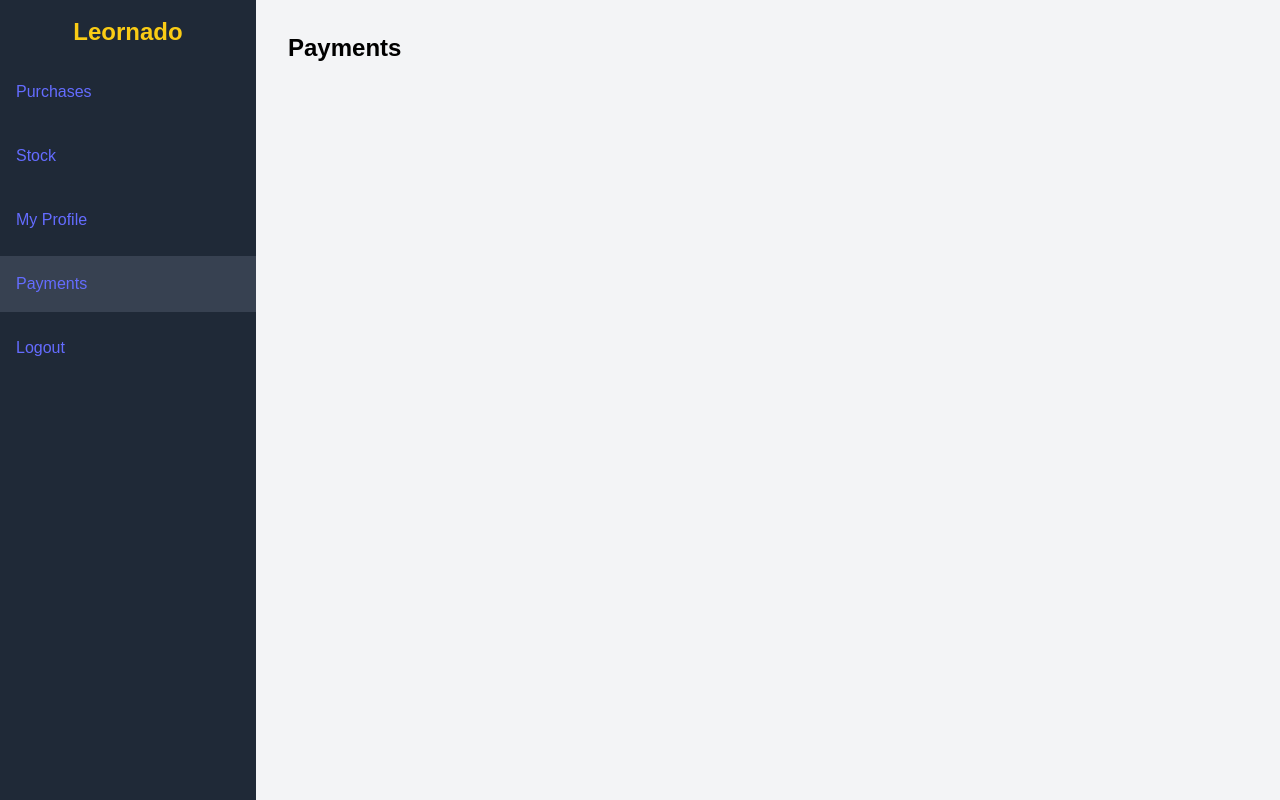
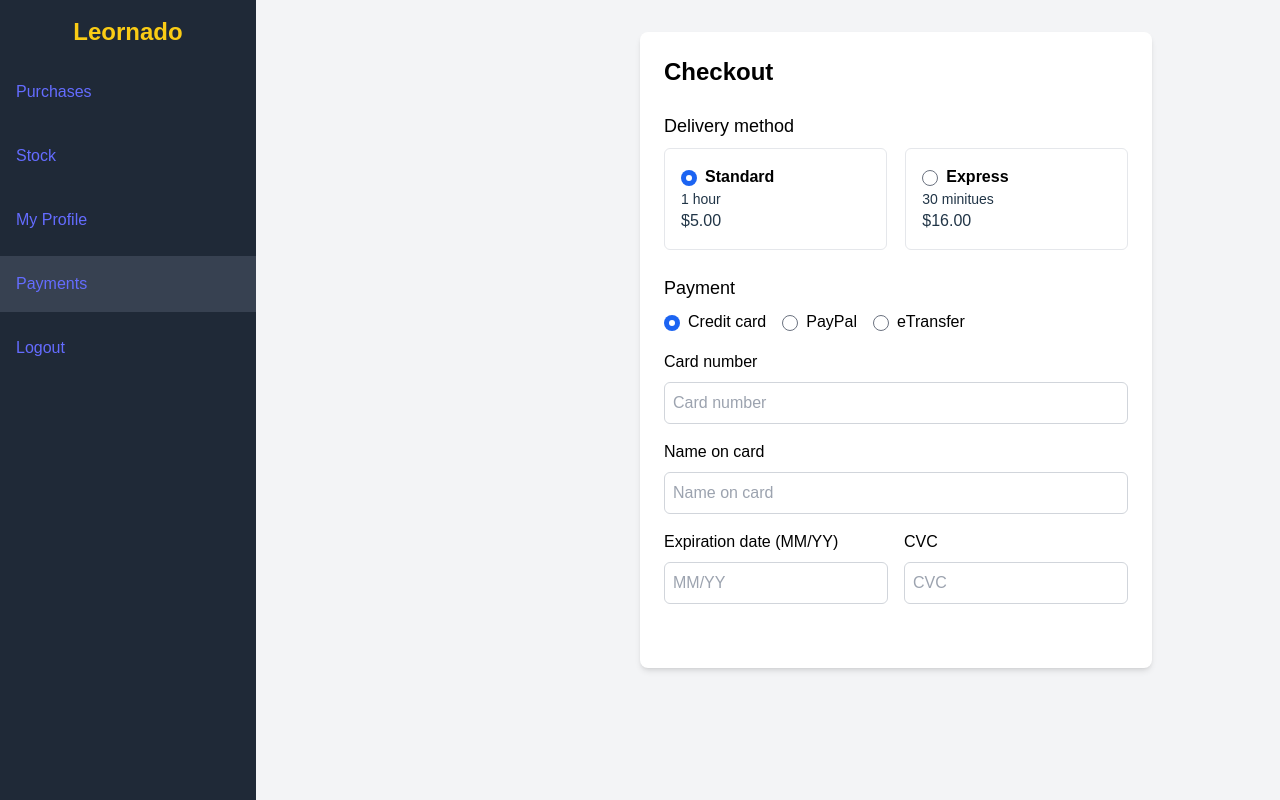
Before and after one commit to INTEL-ONBOARD/restaurant-cw-ead, a React (Vite) app: page /dashboard/payments in a window 1280 px wide. Shown: the top 800 px of the page. Built offline with nearby package versions, Linux system fonts and the light colour scheme.

Commit message:
Payment box added and colour fixes

```diff
--- a/src/Pages/Payments.jsx
+++ b/src/Pages/Payments.jsx
@@ -1,10 +1,125 @@
-import React from 'react';
+import React, { useState } from 'react';
 
 const Payments = () => {
+  const [deliveryMethod, setDeliveryMethod] = useState('standard');
+  const [paymentMethod, setPaymentMethod] = useState('credit-card');
+
   return (
-    <div>
-      <h1 className="text-2xl font-semibold mb-4 text-black">Payments</h1>
-      {/* Add your payments content here */}
+    <div className=" items-center justify-center max-w-lg mx-auto p-6 bg-white rounded-lg shadow-md">
+      <h2 className="text-2xl font-semibold mb-6 text-black">Checkout</h2>
+
+      {/* Delivery Method */}
+      <div className="mb-6">
+        <h3 className="text-lg font-medium mb-2 text-black">Delivery method</h3>
+        <div className="flex flex-col space-y-4 md:space-y-0 md:flex-row md:justify-between">
+          <label className="border p-4 rounded-md w-full md:w-[48%] cursor-pointer">
+            <input
+              type="radio"
+              name="deliveryMethod"
+              value="standard"
+              checked={deliveryMethod === 'standard'}
+              onChange={() => setDeliveryMethod('standard')}
+              className="mr-2"
+            />
+            <span className="font-semibold text-black">Standard</span>
+            <p className="text-sm">1 hour</p>
+            <p className="font-medium">$5.00</p>
+          </label>
+          <label className="border p-4 rounded-md w-full md:w-[48%] cursor-pointer">
+            <input
+              type="radio"
+              name="deliveryMethod"
+              value="express"
+              checked={deliveryMethod === 'express'}
+              onChange={() => setDeliveryMethod('express')}
+              className="mr-2"
+            />
+            <span className="font-semibold text-black">Express</span>
+            <p className="text-sm">30 minitues</p>
+            <p className="font-medium">$16.00</p>
+          </label>
+        </div>
+      </div>
+
+      {/* Payment Method */}
+      <div className="mb-6">
+        <h3 className="text-lg font-medium mb-2 text-black">Payment</h3>
+        <div className="mb-4">
+          <label className="mr-4 text-black">
+            <input
+              type="radio"
+              name="paymentMethod"
+              value="credit-card"
+              checked={paymentMethod === 'credit-card'}
+              onChange={() => setPaymentMethod('credit-card')}
+              className="mr-2"
+            />
+            Credit card
+          </label>
+          <label className="mr-4 text-black">
+            <input
+              type="radio"
+              name="paymentMethod"
+              value="paypal"
+              checked={paymentMethod === 'paypal'}
+              onChange={() => setPaymentMethod('paypal')}
+              className="mr-2"
+            />
+            PayPal
+          </label>
+          <label className="mr-4 text-black">
+            <input
+              type="radio"
+              name="paymentMethod"
+              value="etransfer"
+              checked={paymentMethod === 'etransfer'}
+              onChange={() => setPaymentMethod('etransfer')}
+              className="mr-2"
+            />
+            eTransfer
+          </label>
+        </div>
+
+        {/* Credit Card Details */}
+        {paymentMethod === 'credit-card' && (
+          <div>
+            <div className="mb-4 text-black">
+              <label className="block mb-2 text-black">Card number</label>
+              <input
+                type="text"
+                className="w-full p-2 border border-gray-300 rounded-md"
+                placeholder="Card number"
+              />
+            </div>
+            <div className="mb-4 text-black">
+              <label className="block mb-2 text-black">Name on card</label>
+              <input
+                type="text"
+                className="w-full p-2 border border-gray-300 rounded-md"
+                placeholder="Name on card"
+              />
+            </div>
+            <div className="flex flex-col space-y-4 md:flex-row md:space-y-0 md:space-x-4 text-black">
+              <div className="mb-4 w-full">
+                <label className="block mb-2 text-black">Expiration date (MM/YY)</label>
+                <input
+                  type="text"
+                  className="w-full p-2 border border-gray-300 rounded-md"
+                  placeholder="MM/YY"
+                />
+              </div>
+              <div className="mb-4 w-full text-black">
+                <label className="block mb-2 text-black">CVC</label>
+                <input
+                  type="text"
+                  className="w-full p-2 border border-gray-300 rounded-md"
+                  placeholder="CVC"
+                />
+              </div>
+            </div>
+          </div>
+        )}
+      </div>
     </div>
   );
 };
```
Also changed, not shown: src/App.jsx (+7 -7 lines).
